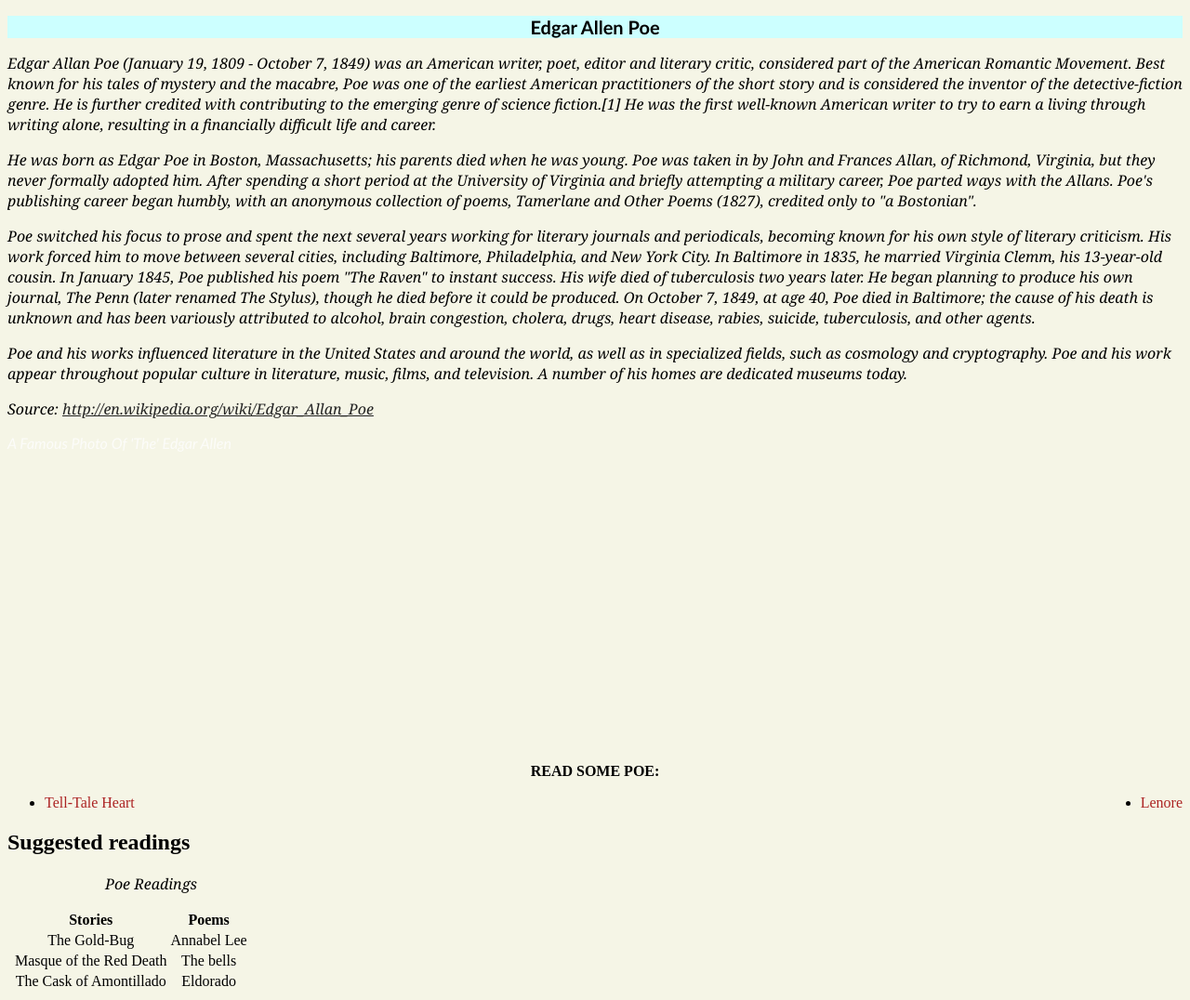
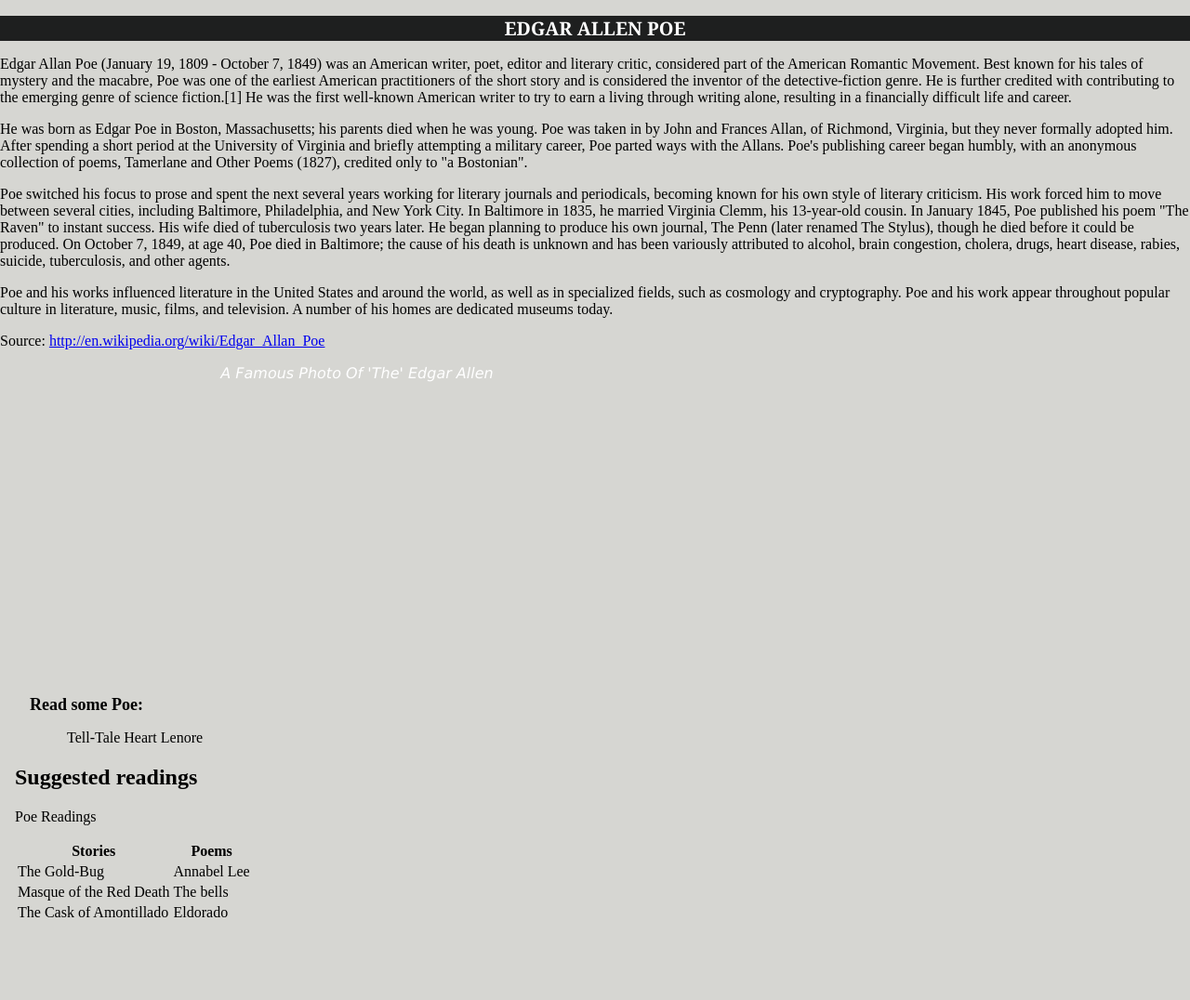
Before and after one commit to BashkimGrepi/HH, a plain HTML site: page poe.html in a window 1280 px wide. Shown: the whole page at 93% size. After the commit the page ends 994 px from the top, so only its background shows below. Drawn offline with Linux system fonts and the light colour scheme.

Commit message:
Update style.css

```diff
--- a/style.css
+++ b/style.css
@@ -1,72 +1,80 @@
-
 body{
-  background-color: rgb(245, 245, 230);
+  background-color: rgb(214, 214, 210);
+  margin: 0;
+  padding: 0;
 }
 
 /* this is a name selector */
 nav{
-  background-color: rgb(204, 255, 255);
+  background-color: rgb(30, 31, 31);
   text-align: center;
   font-family: 'Gill Sans', 'Gill Sans MT', Calibri, 'Trebuchet MS', sans-serif;
   font-size: smaller;
 
 }
 
-p{
+h1{
+  color: rgb(255, 255, 255);
+  text-transform: uppercase;
+  font-family: Cambria, Cochin, Georgia, Times, 'Times New Roman', serif;
+}
 
-  font-family: Cambria, Cochin, Georgia, Times, 'Times New Roman', serif;
+div p{
   font-style: italic;
-  a{
-    color: rgb(34, 34, 34);
-    &:hover{
-      font-weight: bold;
-    }
-  }
+  text-align: center;
+
 }
 
 /* this is a class selector */
 .img{
   background-image: url("images/Edgar-Allan-Poe.webp");
   background-repeat: no-repeat;
-  p{
-    color: rgb(252, 252, 249);
-    text-transform: capitalize;
-    font-family:'Trebuchet MS', 'Lucida Sans Unicode', 'Lucida Grande', 'Lucida Sans', Arial, sans-serif ;
-  }
+  background-position: right;
+  background-size: cover;
+  width: 60%;
+  height: 60%;
+}
+
+/* this affects paragraph only inside this class img */
+.img p{
+  font-family: 'Lucida Sans', 'Lucida Sans Regular', 'Lucida Grande', 'Lucida Sans Unicode', Geneva, Verdana, sans-serif;
+  color: rgb(255, 255, 255);
+  text-transform: capitalize;
 
 
 }
 
-.poems{
-  h2{
-    text-transform: uppercase;
-    text-decoration: dotted;
-    font-size: medium;
-    text-align: center;
-  }
-  ul{
-    a{
-      text-decoration: none;
-      color: rgb(172, 35, 35);
-      &:hover{
-        font-weight: bold;
-      }
-    }
-    display: flex;
-    justify-content: space-between;
+p a{
+  &&:hover{
+    font-weight: bold;
   }
 }
 
-footer{
-    p{
-      padding-left: 5px;
-      margin-left: 100px;
-    }
+.poems{
+  padding-left: 2em;
 
-  table{
-    text-align: center;
-    padding-left: 5px;
-  }
+}
+
+.poems h2{
+  font-size:large;
+}
+
+ul li{
+  display: inline-block;
 
 
 }
+
+li a{
+  text-decoration: none;
+  color: black;
+  &&:hover{
+    font-weight: bold;
+    color: rgb(43, 56, 66);
+
+  }
+
+}
+footer{
+  padding-left: 1em;
+}
```
